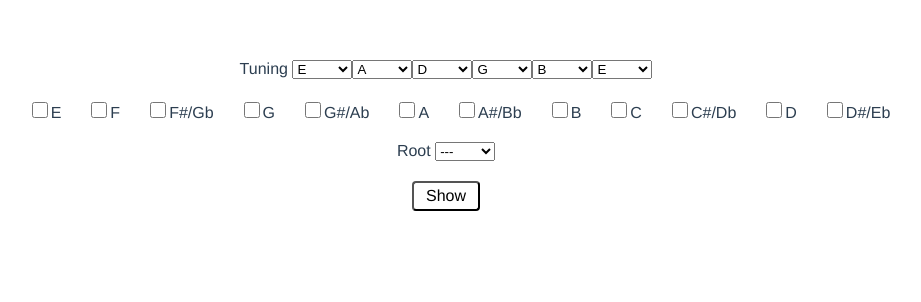
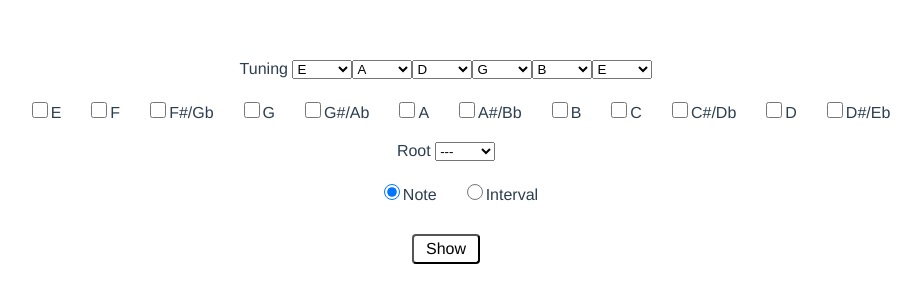
Before and after one commit to Sarapas/fret-viz, a Vue app: page / in a window 1280 px wide. Shown: the top 302 px of the page, without its empty margins (194-1115 px from the left). Built offline with nearby package versions, Linux system fonts and the light colour scheme.

Commit message:
Choosing from interval / note

```diff
--- a/src/App.vue
+++ b/src/App.vue
@@ -122,6 +122,13 @@
     </select>
   </div>
 
+  <div class="value">
+    <input type="radio" id="note" name="value" value="note" v-model="value">
+    <label for="male">Note</label>
+    <input type="radio" id="interval" name="value" value="interval" v-model="value">
+    <label for="female">Interval</label>
+  </div>
+
     <button class="button" v-on:click="update">Show</button>
     <img id="fretboard" v-if="show === true" src="http://localhost:3000/image" />
     <img class="spinner" v-if="loading" src="./assets/spinner.gif" />
@@ -139,6 +146,7 @@ export default {
       loading: false,
       root: "",
       notes: [],
+      value: 'note',
       string1: '0',
       string2: '5',
       string3: '10',
@@ -152,7 +160,8 @@ export default {
       let data = {
           notes: this.notes,
           root: this.root,
-          tuning: [ this.string1, this.string2, this.string3, this.string4, this.string5, this.string6 ]
+          tuning: [ this.string1, this.string2, this.string3, this.string4, this.string5, this.string6 ],
+          value: this.value
         };
 
         this.show = false;
@@ -196,6 +205,11 @@ input[type='checkbox'] {
   height: 16px;
   margin-left: 30px;
 }
+input[type='radio'] {
+  width: 16px;
+  height: 16px;
+  margin-left: 30px;
+}
 .notes {
   margin-bottom: 20px;
 }
@@ -218,4 +232,7 @@ select #root {
   outline: none;
   margin-bottom: 50px;
 }
+.value {
+  margin-bottom: 30px;
+}
 </style>
```
Also changed, not shown: api.js (+7 -2 lines), out.png.
